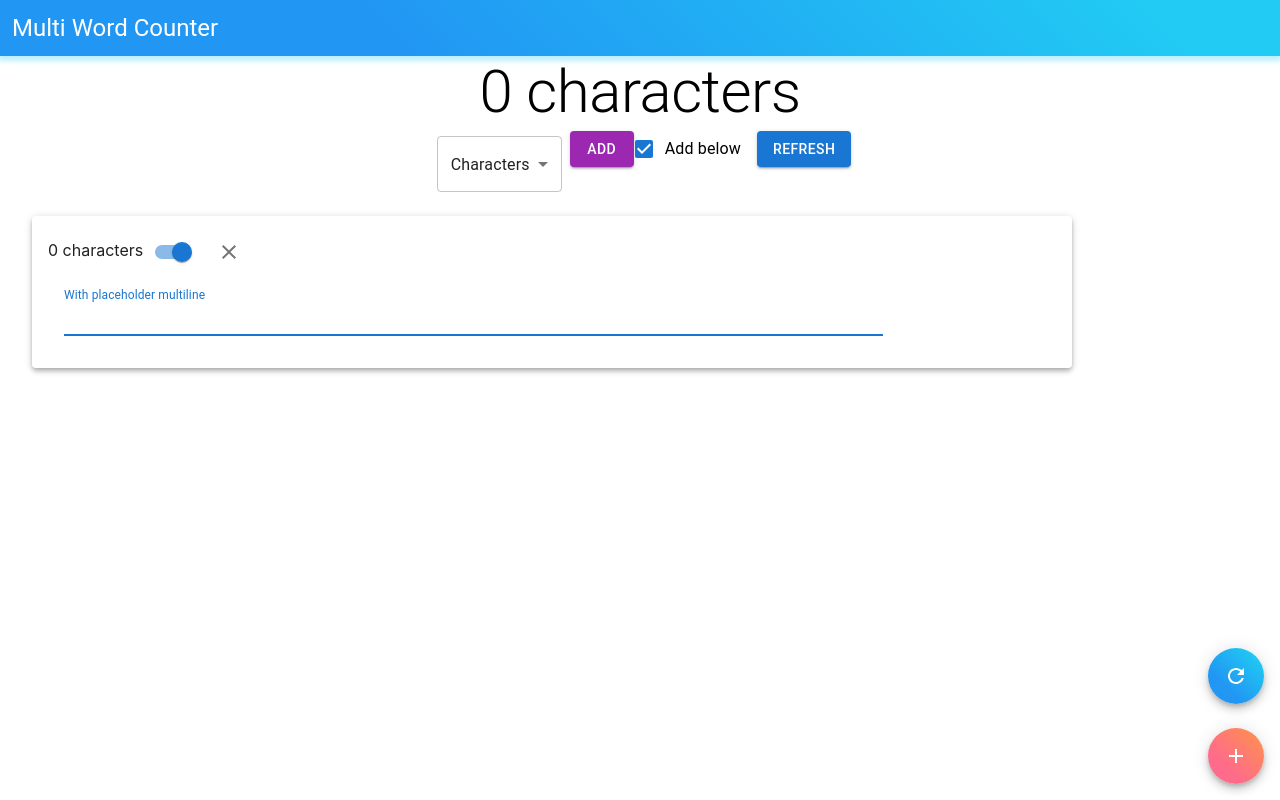
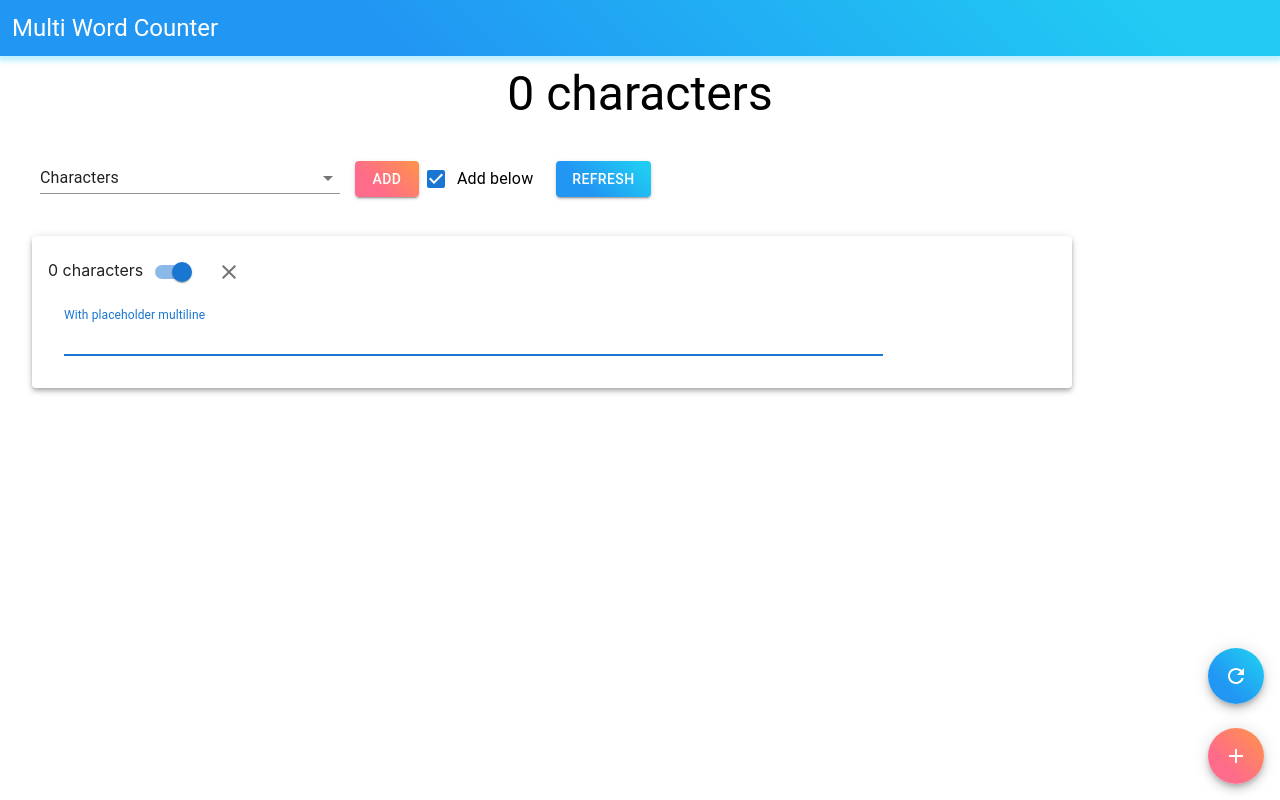
Before and after one commit to m0tl1ya/multi-word-counter-2022, a React (Create React App) app: page / in a window 1280 px wide. Built offline with nearby package versions, Linux system fonts and the light colour scheme.

Commit message:
style total count area

```diff
--- a/src/components/TotalCountBar.tsx
+++ b/src/components/TotalCountBar.tsx
@@ -4,6 +4,7 @@ import FormControlLabel from '@mui/material/FormControlLabel';
 import TextField from '@mui/material/TextField';
 import MenuItem from '@mui/material/MenuItem';
 import Checkbox from '@mui/material/Checkbox';
+import { Box } from '@mui/material';
 
 import { useRecoilValue } from "recoil";
 
@@ -11,6 +12,25 @@ import { useWordCounterList } from "../state/counterState";
 import { useState, useCallback } from 'react';
 import { totalStatsState } from '../state/counterStatsState';
 import { modeValue, useCountMode } from '../state/modeState';
+
+const styleAddButton = {
+    color: 'white',
+    margin: '0.5em',
+    background: 'linear-gradient(45deg, #FE6B8B 30%, #FF8E53 90%)'
+}
+
+const styleRefreshButton = {
+    background: 'linear-gradient(45deg, #2196f3 30%, #21cbf3 90%)',
+    margin: '0.5em',
+    color: 'white',
+    backgroundColor: '#2196F3',
+}
+
+const styleSelect = {
+    width: 300,
+    margin: '0.5em',
+    textAlign: 'left',
+}
 
 const typeOfCounter = [
     {
@@ -72,9 +92,8 @@ const TotalCountBar: React.FC = () => {
 
 
     return (
-        <div>
-
-            <Typography variant="h2" color="inherit">
+        <Box>
+            <Typography variant="h3" color="inherit" sx={{margin: '0.2em'}}>
                 {(() => {
                     switch (countMode) {
                         case modeValue.WORDS:
@@ -88,9 +107,11 @@ const TotalCountBar: React.FC = () => {
                     }
                 })()}
             </Typography>
+            <Box sx={{ display: 'flex', margin: '2em' }}>
                 <TextField
                     id="select-type"
                     select
+                    variant="standard"
 
                     // className={classes.selectField}
                     value={countMode}
@@ -100,7 +121,7 @@ const TotalCountBar: React.FC = () => {
                     //         className: classes.menu,
                     //     },
                     // }}
-                sx={{ margin: '0.5em' }}
+                    sx={styleSelect}
                 >
                     {typeOfCounter.map(option => (
                         <MenuItem key={option.value} value={option.value}>
@@ -111,8 +132,8 @@ const TotalCountBar: React.FC = () => {
                 <Button
                     variant="contained"
                     color="secondary"
-                // className={classes.addButton}
                     onClick={addItem}
+                    sx={styleAddButton}
                 >
                     Add
                 </Button>
@@ -128,12 +149,14 @@ const TotalCountBar: React.FC = () => {
                 <Button
                     variant="contained"
                     color="primary"
-                // className={classes.refreshButton}
                     onClick={clearAll}
+                    sx={styleRefreshButton}
                 >
                     Refresh
                 </Button>
-        </div>
+            </Box>
+
+        </Box>
     );
 }
 
```
Lines whose indentation alone changed are shown as unchanged.
